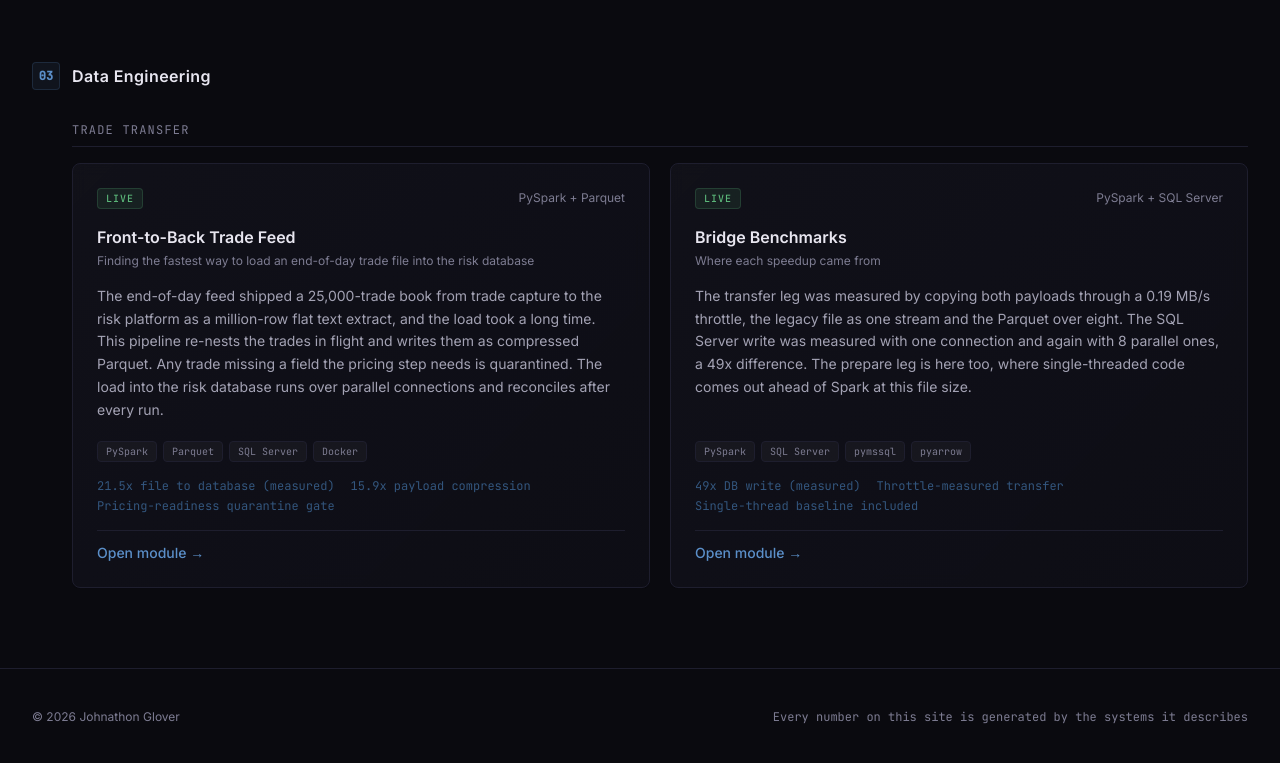
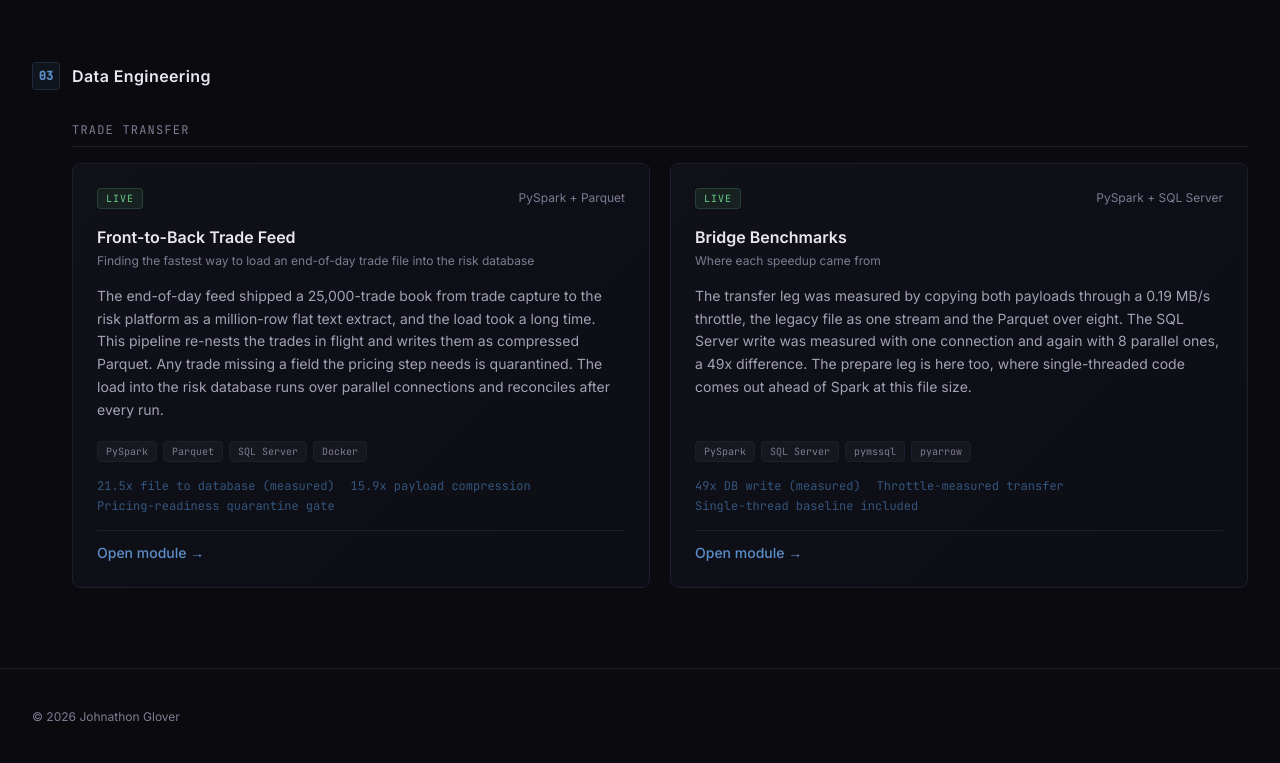
Before and after one commit to jrwglover/portfolio, a React (Vite) app: page / in a window 1280 px wide. Shown: the part 4358-5121 px from the top of the page. Built offline with nearby package versions, Linux system fonts and the light colour scheme.

Commit message:
Drop the footer tagline

```diff
--- a/src/components/layout/Footer.tsx
+++ b/src/components/layout/Footer.tsx
@@ -5,9 +5,6 @@ export default function Footer() {
         <span className="text-xs" style={{ color: 'var(--text-dim)' }}>
           &copy; {new Date().getFullYear()} Johnathon Glover
         </span>
-        <span className="text-xs font-mono" style={{ color: 'var(--text-dim)' }}>
-          Every number on this site is generated by the systems it describes
-        </span>
       </div>
     </footer>
   );
```
